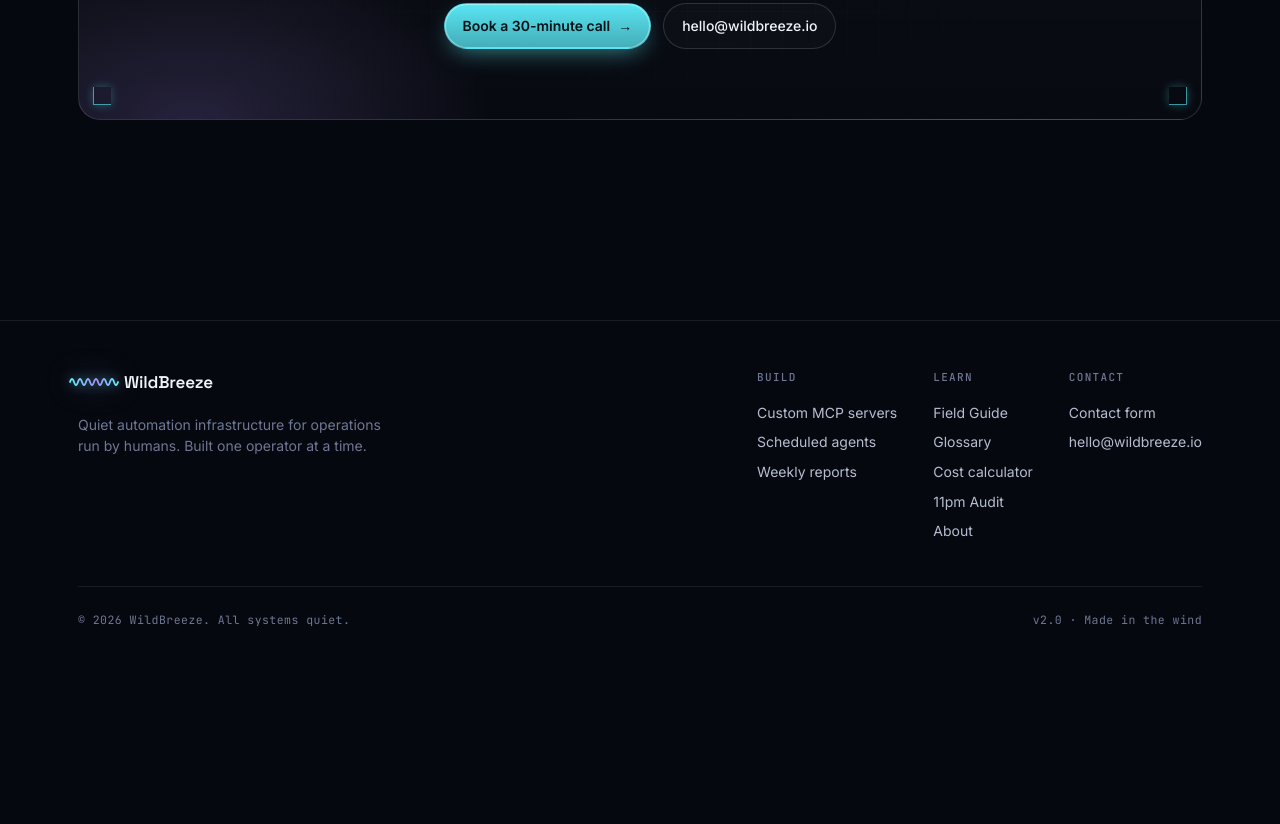
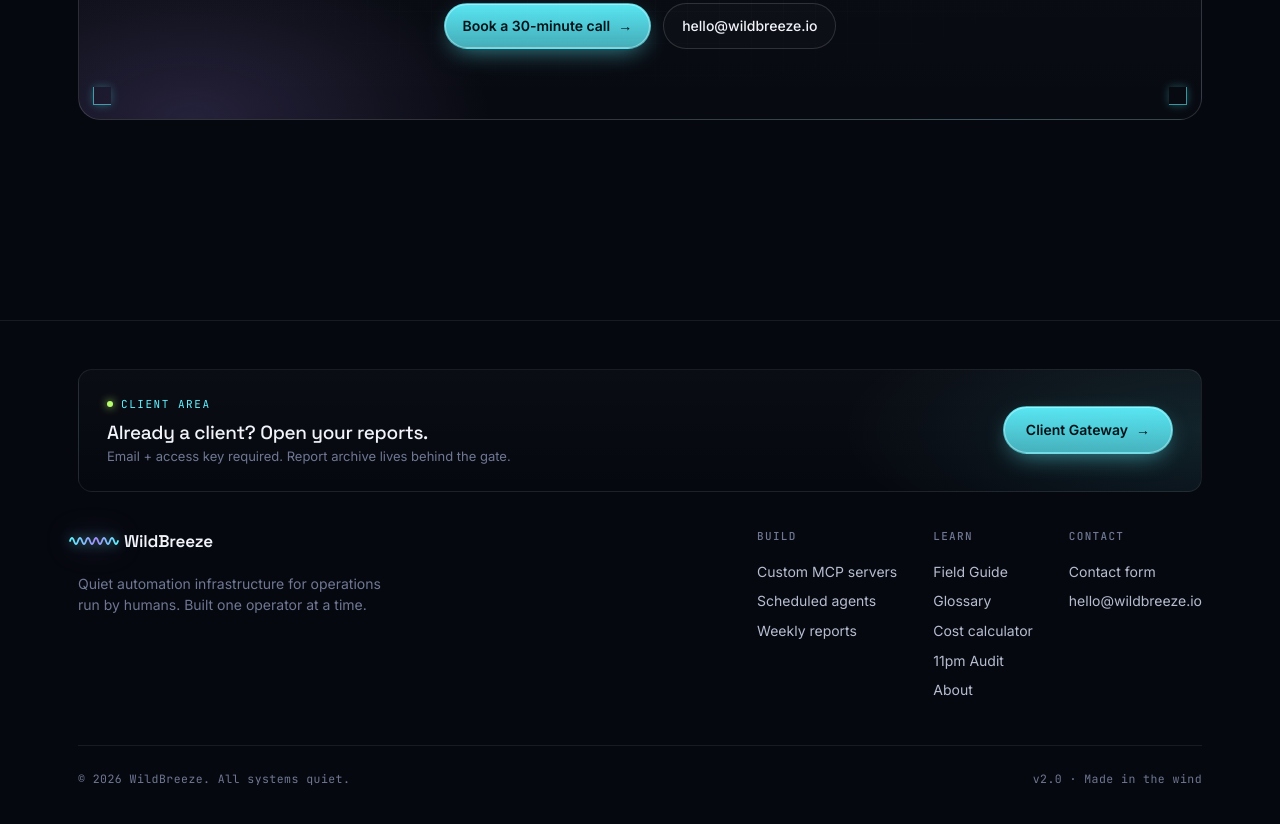
Before and after one commit to jackmichaelnapier/project-wildbreeze, a plain HTML site: page index.html in a window 1280 px wide. Shown: the part 5793-6617 px from the top of the page. Before the commit the page ends 6482 px from the top, so only its background shows below. Drawn offline with Linux system fonts and the light colour scheme.

Commit message:
footer: client gateway CTA in index.html (rerun)

```diff
--- a/index.html
+++ b/index.html
@@ -748,6 +748,58 @@
   .lang-toggle .sep { color: var(--line-2); }
   .lang-toggle .active { color: var(--ink); }
 </style>
+<style>
+/* ===== Footer Client Gateway CTA ===== */
+.client-cta {
+  display: flex; align-items: center; justify-content: space-between;
+  gap: 24px; flex-wrap: wrap;
+  padding: 26px 28px;
+  margin-bottom: 36px;
+  border: 1px solid var(--line);
+  border-radius: var(--rad);
+  background:
+    radial-gradient(600px 220px at 100% 50%, rgba(94, 242, 255, 0.10), transparent 60%),
+    linear-gradient(180deg, rgba(255,255,255,0.025), rgba(255,255,255,0.005));
+}
+.client-cta .who { display: flex; flex-direction: column; gap: 8px; min-width: 0; }
+.client-cta .kicker {
+  font-family: var(--mono); font-size: 11px;
+  text-transform: uppercase; letter-spacing: 0.14em;
+  color: var(--cyan); display: inline-flex; align-items: center; gap: 8px;
+}
+.client-cta .kicker::before {
+  content: ""; width: 6px; height: 6px; border-radius: 50%;
+  background: var(--phos); box-shadow: 0 0 8px var(--phos);
+}
+.client-cta h4 {
+  font-family: var(--serif); font-weight: 500;
+  font-size: 19px; letter-spacing: -0.015em;
+  margin: 0; color: var(--ink); line-height: 1.25;
+}
+.client-cta h4 small {
+  display: block; font-family: var(--sans); font-weight: 400;
+  font-size: 13px; color: var(--ink-3); margin-top: 4px;
+  letter-spacing: 0;
+}
+.client-cta .gateway-btn {
+  display: inline-flex; align-items: center; gap: 8px;
+  padding: 12px 22px; border-radius: 999px;
+  background: linear-gradient(180deg, rgba(94,242,255,0.95), rgba(94,242,255,0.7));
+  color: #001318; border: 1px solid transparent;
+  font-family: var(--sans); font-size: 14px; font-weight: 600;
+  box-shadow: 0 8px 24px -8px rgba(94,242,255,0.6),
+              inset 0 0 0 1px rgba(255,255,255,0.4);
+  transition: transform 180ms ease, filter 180ms ease;
+  white-space: nowrap;
+}
+.client-cta .gateway-btn:hover { transform: translateY(-1px); filter: brightness(1.05); }
+.client-cta .gateway-btn .arrow { transition: transform 180ms ease; }
+.client-cta .gateway-btn:hover .arrow { transform: translateX(3px); }
+@media (max-width: 720px) {
+  .client-cta { flex-direction: column; align-items: stretch; padding: 22px 22px; }
+  .client-cta .gateway-btn { justify-content: center; }
+}
+</style>
 </head>
 <body>
 
@@ -1056,6 +1108,13 @@
 <!-- Footer -->
 <footer>
   <div class="wrap">
+        <div class="client-cta">
+      <div class="who">
+        <span class="kicker">Client area</span>
+        <h4>Already a client? Open your reports.<small>Email + access key required. Report archive lives behind the gate.</small></h4>
+      </div>
+      <a href="/account/" class="gateway-btn">Client Gateway <span class="arrow">→</span></a>
+    </div>
     <div class="row">
       <div>
         <a href="#top" class="logo">
```
